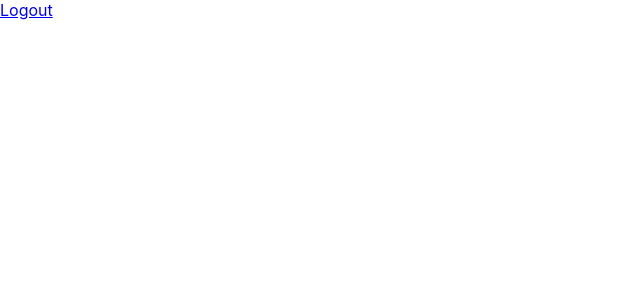
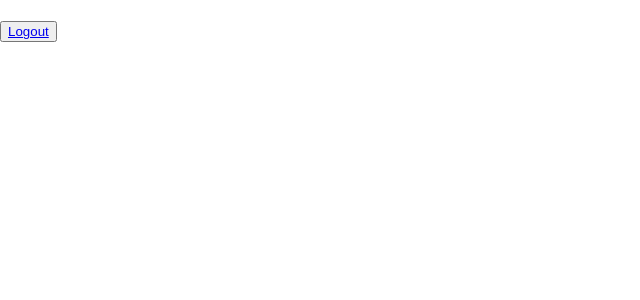
Before and after one commit to sutepjantawee/save_dog_app, a React (Create React App) app in the folder frontend/: page /user in a window 1280 px wide. Shown: the top 300 px of the page, without its empty margins (0-640 px from the left). Built offline with nearby package versions, Linux system fonts and the light colour scheme.

Commit message:
complete login

```diff
--- a/frontend/src/App.js
+++ b/frontend/src/App.js
@@ -1,17 +1,63 @@
-import './App.css';
-import Signin from './signin';
-import User from './user';
-import { Routes, Route, Link } from "react-router-dom";
+import * as React from 'react';
+import {Routes,Route, } from 'react-router-dom';
+
+import { useState, useMemo } from 'react';
+import { Link } from "react-router-dom";
+import { useContext } from 'react';
+import DataContext from './DataContext';
+
 
 function App() {
+
+const [userName, setUserName] = useState([])
+const value = useMemo( ()=>({userName, setUserName}),[userName] );
+
+   return (
+
+     <div>
+       <DataContext.Provider value={value}>
+       <Routes>
+         <Route path="/" element={<Login />} />
+         <Route path="/user" element={<User />} />
+       </Routes>
+       </DataContext.Provider>
+
+     </div>
+
+   );
+ }
+ export default App;
+
+
+const Login = () => {
+
+ const { userName, setUserName } = useContext(DataContext)
+ const change = event => setUserName(event.target.value)
+
   return (
     <div>
-     <Routes>
-        <Route path="/" element={<Signin />} />
-        <Route path="user" element={<User />} />
-      </Routes>
+
+      <form> Username:
+        <input type="text" name="name" onChange={change} value={userName}/>
+        <br/>
+      <button>
+        <Link to="/user">Login</Link>
+      </button>
+      </form>
+
     </div>
-  );
+  )
 }
 
-export default App;
+
+const User = () => {
+  const {userName}=useContext(DataContext)
+
+  return (
+    <div> {userName} <br/>
+      <button>
+        <Link to="/">Logout</Link>
+      </button>
+    </div>
+  )
+}
--- /dev/null
+++ b/frontend/src/DataContext.js
@@ -0,0 +1,7 @@
+import { createContext } from "react";
+
+const DataContext = createContext (
+
+);
+
+export default DataContext
--- a/frontend/src/index.js
+++ b/frontend/src/index.js
@@ -6,9 +6,12 @@ import reportWebVitals from './reportWebVitals';
 import { BrowserRouter } from "react-router-dom";
 
 ReactDOM.render(
+
   <BrowserRouter>
     <App />
-  </BrowserRouter>,
+  </BrowserRouter>
+
+  ,
   document.getElementById('root')
 );
 
--- a/frontend/src/signin.js
+++ b/frontend/src/signin.js
@@ -1,19 +1,31 @@
 import React from 'react';
-import { Link } from "react-router-dom";
+import {
+    Link,
+    Outlet,
+  } from "react-router-dom";
+
 
 export default function signin() {
+
+
+
     return (
         <div>
             <form>
                 <label>
-                    Name:
+
                     <input type="text" name="name" />
                 </label>
+
+
+
                 <nav>
                     <Link to="/user">Login</Link>
                 </nav>
             </form>
-
+            <div>
+        <Outlet />
+      </div>
 
         </div>
     )
```
